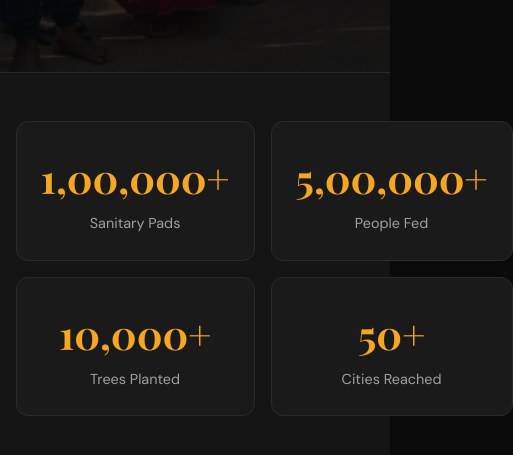
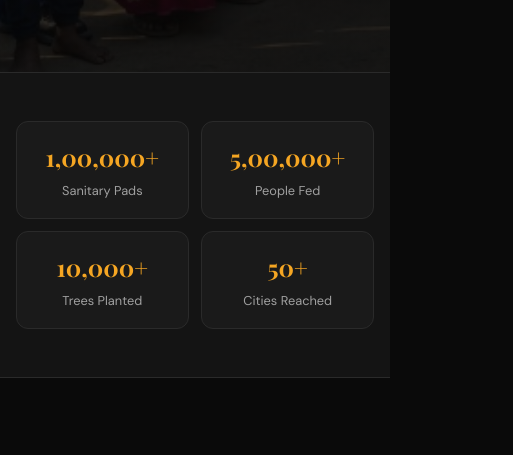
Before and after one commit to harshkumar0810/Nayepankh-foundation, a website: page index.html in a window 390 px wide. Shown: the part 1000-1455 px from the top of the page, 513 px wide, since content can reach past the window. Drawn offline with nearby package versions, Linux system fonts and the light colour scheme.

Commit message:
styles.css

```diff
--- a/styles.css
+++ b/styles.css
@@ -1457,9 +1457,22 @@ section {
     justify-content: center;
   }
 
+  /* Stats Overflow Fix */
   .stats-grid {
     grid-template-columns: 1fr 1fr;
-    gap: 1rem;
+    gap: 0.75rem; /* Gap chota kiya */
+  }
+
+  .stat-item {
+    padding: 1rem 0.5rem; /* Box ki andari padding kam ki */
+  }
+
+  .stat-item .counter {
+    font-size: 1.5rem !important; /* Important lagaya taaki HTML wala inline font-size override ho jaye */
+  }
+
+  .stat-item .stat-label {
+    font-size: 0.8rem;
   }
 
   .donate-options {
```
